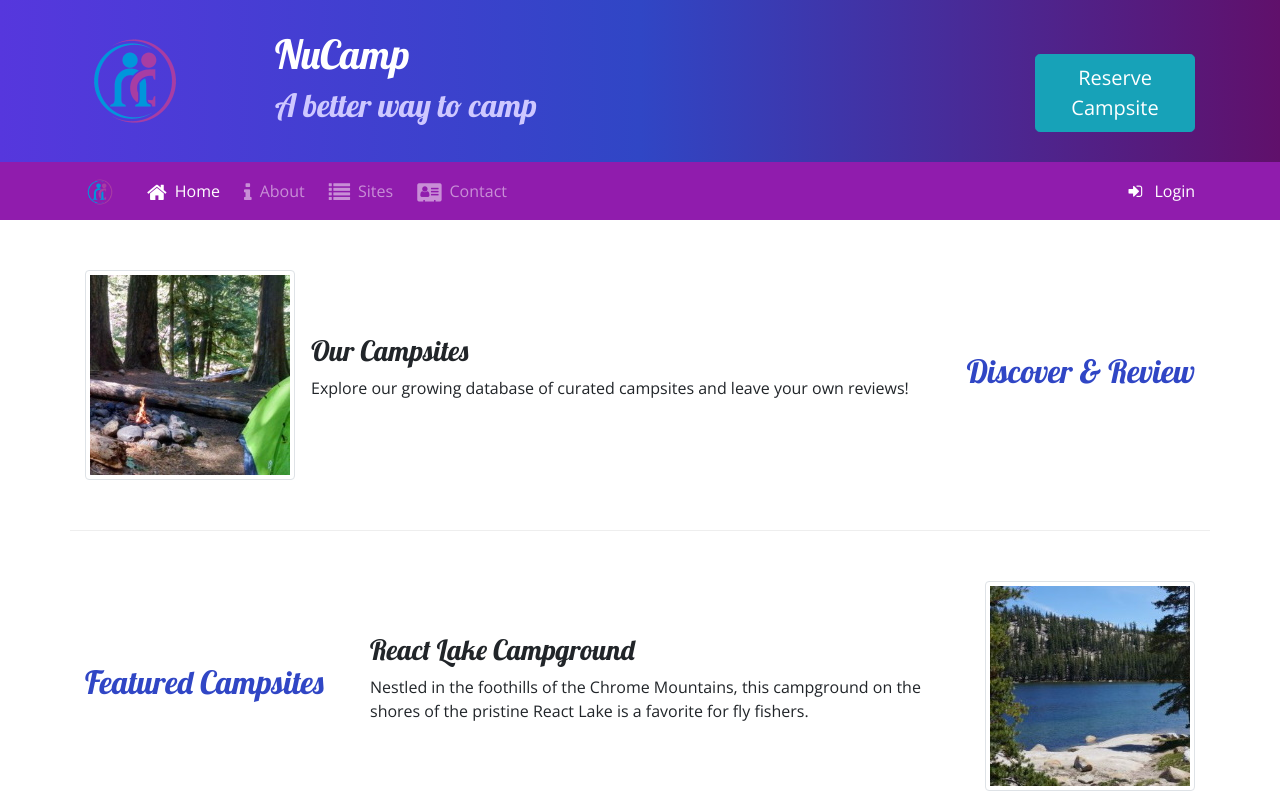
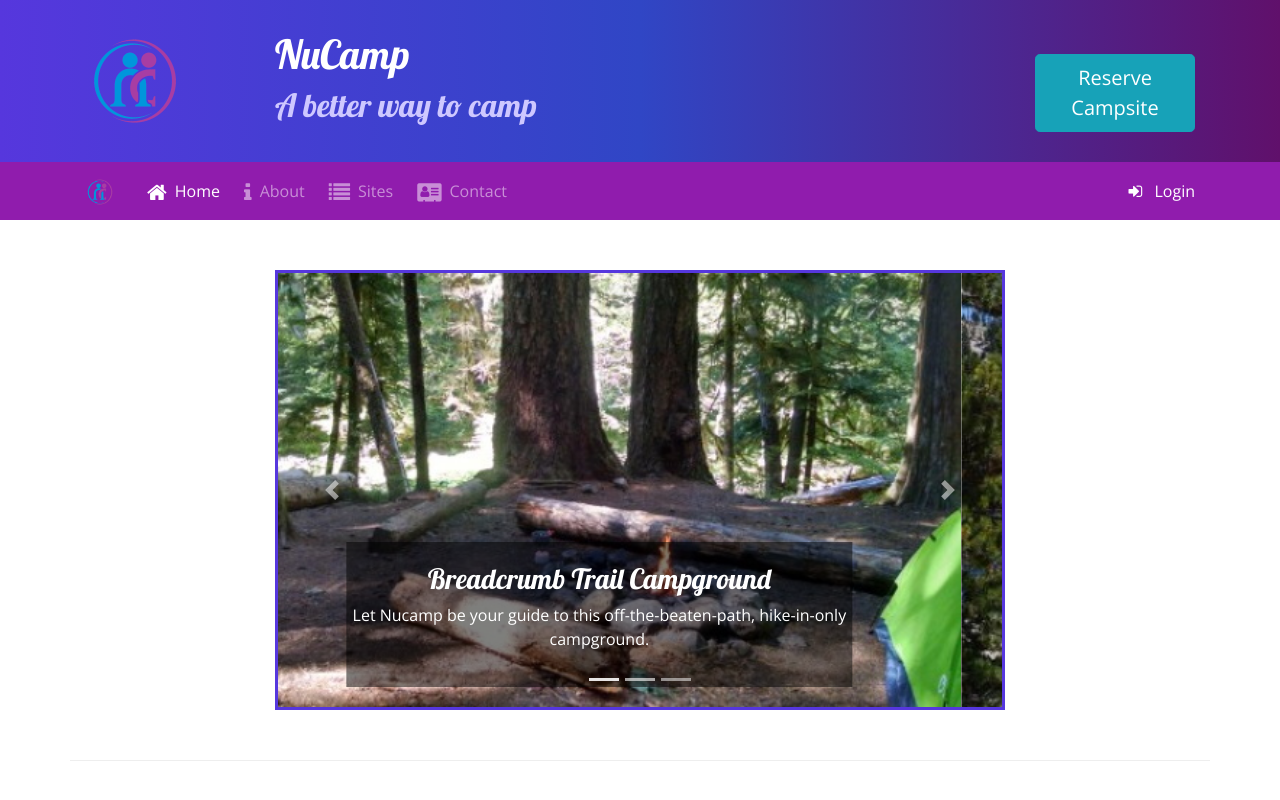
Before and after one commit to ace261998/nucamp-fakesite, a website: page index.html in a window 1280 px wide. Shown: the top 800 px of the page. Drawn offline with nearby package versions, Linux system fonts and the light colour scheme.

Commit message:
added a carousel

```diff
--- a/css/styles.css
+++ b/css/styles.css
@@ -46,3 +46,11 @@
     border-top: none;
     padding: 10px;
 }
+
+.carousel-caption {
+    background-color: rgba(0,0,0,.5);
+}
+
+.carousel {
+    border: solid #5637dd;
+}
--- a/index.html
+++ b/index.html
@@ -101,6 +101,50 @@
     </div>
 
     <div class="container">
+
+        <div class="row row-content">
+            <div class="col-md-8 mx-auto">
+                <div id="homeCarousel" class="carousel slide" data-ride="carousel">
+                    <ol class="carousel-indicators">
+                        <li data-target="#homeCarousel" data-slide-to="0" class="active"></li>
+                        <li data-target="#homeCarousel" data-slide-to="1"></li>
+                        <li data-target="#homeCarousel" data-slide-to="2"></li>
+                    </ol>
+                    <div class="carousel-inner">
+                        <div class="carousel-item active">
+                            <img class="d-block w-100" src="img/breadcrumb-trail.jpg" alt="Breadcrumb Trail Campground">
+                            <div class="carousel-caption">
+                                <h3>Breadcrumb Trail Campground</h3>
+                                <p class="d-none d-sm-block">Let Nucamp be your guide to this off-the-beaten-path, hike-in-only campground.</p>
+                            </div>
+                        </div>
+                        <div class="carousel-item">
+                            <img class="d-block w-100" src="img/react-lake.jpg" alt="React Lake Campground">
+                            <div class="carousel-caption">
+                                <h3>React Lake Campground</h3>
+                                <p class="d-none d-sm-block">Something that I'm not typing</p>
+                            </div>
+                        </div>
+                        <div class="carousel-item">
+                            <img class="d-block w-100" src="img/chrome-river.jpg" alt="Chrome River Campground">
+                            <div class="carousel-caption">
+                                <h3>Chrome River Campground</h3>
+                                <p class="d-none d-sm-block">Something else that I'm not typing</p>
+                            </div>
+                        </div>
+                    </div>
+                    <a class="carousel-control-prev" href="#homeCarousel" role="button" data-slide="prev">
+                        <span class="carousel-control-prev-icon"></span>
+                        <span class="sr-only">Previous</span>
+                    </a>
+                    <a class="carousel-control-next" href="#homeCarousel" role="button" data-slide="next">
+                        <span class="carousel-control-next-icon"></span>
+                        <span class="sr-only">Next</span>
+                    </a>
+                </div>
+            </div>
+        </div>
+
         <div class="row row-content align-items-center">
             <div class="col-sm-4 order-sm-last col-md-3">
                 <h2 class="text-sm-right">Discover & Review</h2>
```
